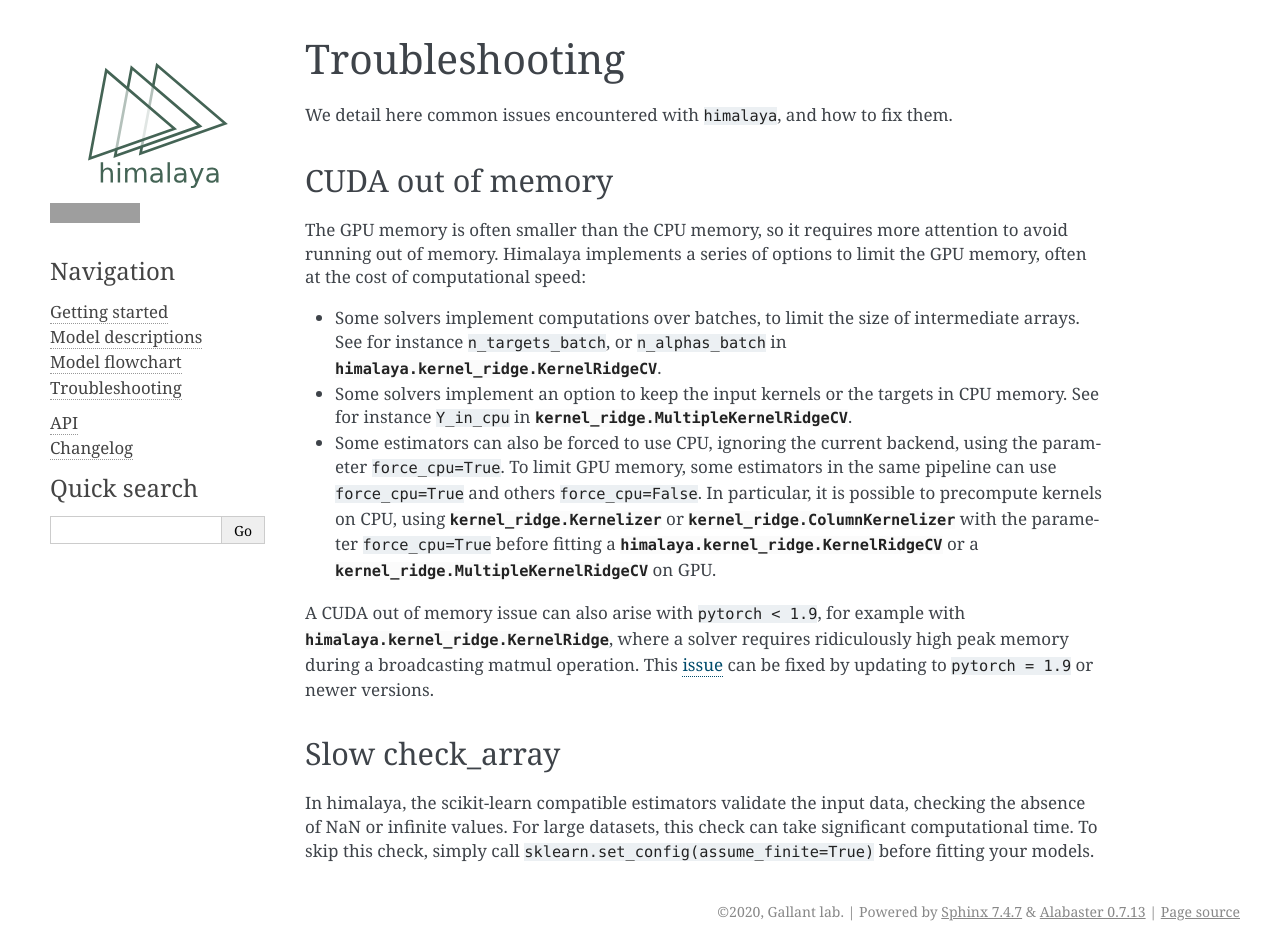
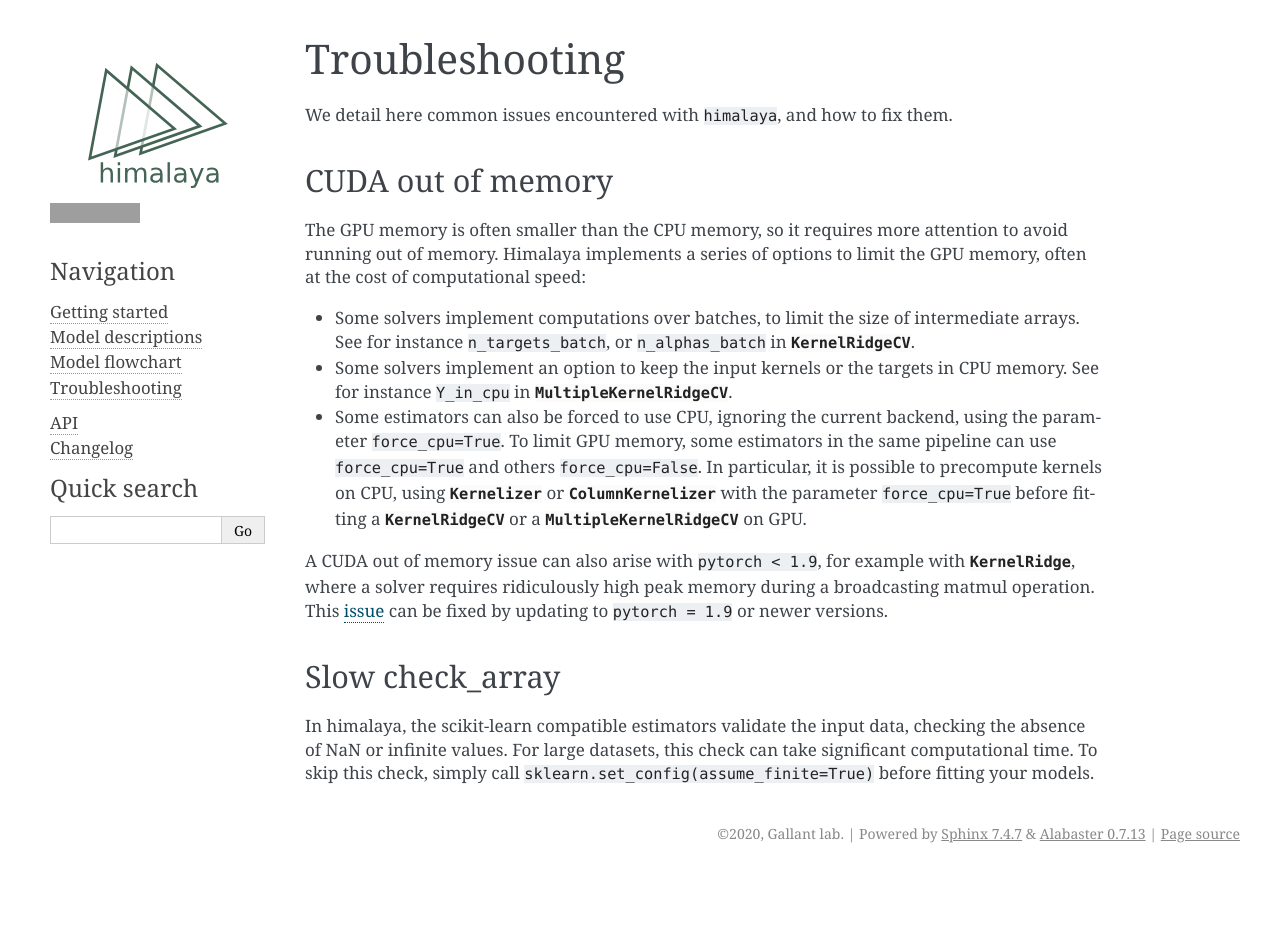
Before and after one commit to gallantlab/himalaya, a Sphinx documentation site: the page built from doc/troubleshooting.rst, in a window 1280 px wide and 951 px high. Built offline with Sphinx 7.4.7, drawn with Linux system fonts in a browser that asks for light colours; pages that are not in the unit, such as notebooks, are missing from menus; grey boxes are pictures that could not be loaded.

Commit message:
DOC fix links to estimators

```diff
--- a/doc/index.rst
+++ b/doc/index.rst
@@ -1,7 +1,7 @@
 Himalaya
 ========
 
-Welcome to ``Himalaya``'s documentation website.
+Welcome to ``himalaya``'s documentation website.
 
 Documentation
 -------------
--- a/doc/models.rst
+++ b/doc/models.rst
@@ -123,7 +123,7 @@
 
 .. admonition:: This model is implemented in
 
-  - :class:`~himalaya.kernel_ridge.WeightedKernelRidgeCV` (scikit-learn-compatible estimator)
+  - :class:`~himalaya.kernel_ridge.WeightedKernelRidge` (scikit-learn-compatible estimator)
   - :func:`~himalaya.kernel_ridge.solve_weighted_kernel_ridge_gradient_descent` (function)
   - :func:`~himalaya.kernel_ridge.solve_weighted_kernel_ridge_conjugate_gradient` (function)
   - :func:`~himalaya.kernel_ridge.solve_weighted_kernel_ridge_neumann_series` (function)
```
Also changed, not shown: doc/troubleshooting.rst (+8 -7 lines).
